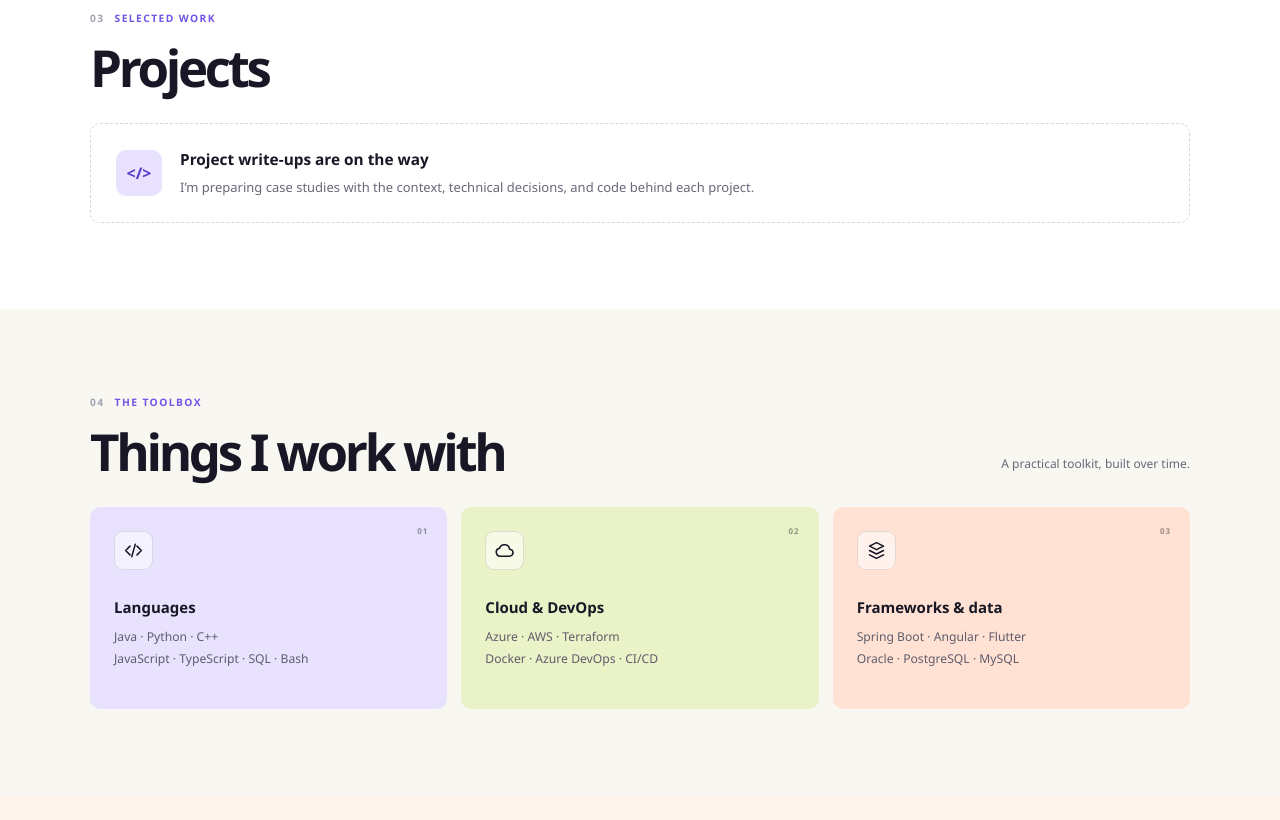
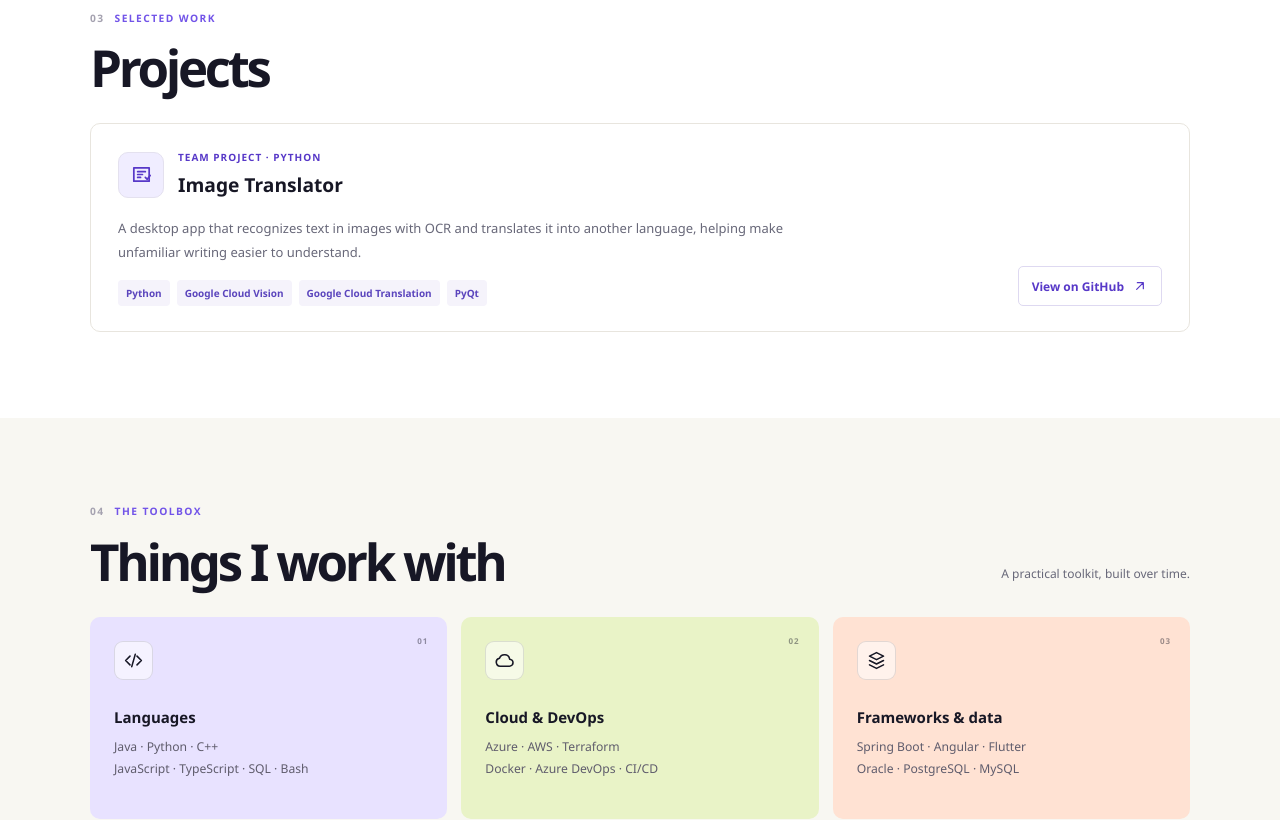
Before and after one commit to alnidu1/alnidu1.github.io, an Angular app: page / in a window 1280 px wide. Shown: the part 1640-2460 px from the top of the page. Built offline with nearby package versions, Linux system fonts and the light colour scheme.

Commit message:
Add college project

```diff
--- a/src/app/app.component.html
+++ b/src/app/app.component.html
@@ -131,13 +131,30 @@
           <h2 class="section-heading">Projects</h2>
         </div>
       </div>
-      <div class="project-empty-state">
-        <span class="project-empty-mark" aria-hidden="true">&lt;/&gt;</span>
-        <div>
-          <h3>Project write-ups are on the way</h3>
-          <p>I’m preparing case studies with the context, technical decisions, and code behind each project.</p>
+      <article class="project-card">
+        <div class="project-card-main">
+          <div class="project-card-heading">
+            <span class="project-mark" aria-hidden="true">
+              <svg viewBox="0 0 24 24" fill="none" stroke="currentColor" stroke-width="1.8" stroke-linecap="round" stroke-linejoin="round"><path d="M4 5h16v14H4zM8 9h8M8 12h5M8 15h3"/><path d="m16 15 2 2 3-4"/></svg>
+            </span>
+            <div>
+              <p class="project-eyebrow">TEAM PROJECT · PYTHON</p>
+              <h3>Image Translator</h3>
+            </div>
+          </div>
+          <p class="project-description">A desktop app that recognizes text in images with OCR and translates it into another language, helping make unfamiliar writing easier to understand.</p>
+          <ul class="project-tags" aria-label="Technologies used">
+            <li>Python</li>
+            <li>Google Cloud Vision</li>
+            <li>Google Cloud Translation</li>
+            <li>PyQt</li>
+          </ul>
         </div>
-      </div>
+        <a class="project-link" href="https://github.com/CS340-19/image_translator" target="_blank" rel="noopener noreferrer" aria-label="View Image Translator on GitHub">
+          View on GitHub
+          <svg viewBox="0 0 24 24" fill="none" stroke="currentColor" stroke-width="1.8" stroke-linecap="round" stroke-linejoin="round" aria-hidden="true"><path d="M7 17 17 7M8 7h9v9"/></svg>
+        </a>
+      </article>
     </div>
   </section>
 
--- a/src/assets/js/scroll-reveal.js
+++ b/src/assets/js/scroll-reveal.js
@@ -1,7 +1,7 @@
 (function () {
   const initializeScrollReveals = () => {
     const targets = document.querySelectorAll(
-      '.hero-card, .intro-grid > div, .experience-card, .project-empty-state, .skill-card, .education-card, .contact-card'
+      '.hero-card, .intro-grid > div, .experience-card, .project-card, .skill-card, .education-card, .contact-card'
     );
 
     if (!targets.length) {
--- a/src/styles.css
+++ b/src/styles.css
@@ -506,39 +506,109 @@ a:focus-visible {
   background: var(--white);
 }
 
-.project-empty-state {
+.project-card {
+  display: flex;
+  align-items: flex-end;
+  justify-content: space-between;
+  gap: 28px;
+  border: 1px solid var(--line);
+  border-radius: 10px;
+  padding: 25px 27px;
+  background: var(--white);
+}
+
+.project-card-main {
+  min-width: 0;
+}
+
+.project-card-heading {
   display: flex;
   align-items: center;
-  gap: 18px;
-  border: 1px dashed #d8d3e7;
-  border-radius: 10px;
-  padding: 23px 25px;
-  background: #fff;
+  gap: 14px;
 }
 
-.project-empty-mark {
+.project-mark {
   display: grid;
   width: 46px;
   height: 46px;
   flex: 0 0 46px;
   place-items: center;
+  border: 1px solid #e4e1ef;
   border-radius: 10px;
-  background: #e8e2ff;
+  background: #f0edff;
   color: var(--purple-dark);
-  font-size: 16px;
-  font-weight: 750;
 }
 
-.project-empty-state h3 {
+.project-mark svg {
+  width: 23px;
+  height: 23px;
+}
+
+.project-eyebrow {
+  margin: 0 0 3px;
+  color: var(--purple-dark);
+  font-size: 10px;
+  font-weight: 750;
+  letter-spacing: .1em;
+}
+
+.project-card h3 {
   margin: 0;
   color: var(--ink);
-  font-size: clamp(15px, 1.2vw, 18px);
+  font-size: clamp(18px, 1.5vw, 21px);
 }
 
-.project-empty-state p {
-  margin: 5px 0 0;
+.project-description {
+  max-width: 690px;
+  margin: 17px 0 0;
   color: var(--muted);
   font-size: clamp(13px, .95vw, 15px);
+  line-height: 1.8;
+}
+
+.project-tags {
+  display: flex;
+  flex-wrap: wrap;
+  gap: 7px;
+  margin: 16px 0 0;
+  padding: 0;
+  list-style: none;
+}
+
+.project-tags li {
+  border-radius: 4px;
+  padding: 5px 8px;
+  background: #f5f3fb;
+  color: #5b45bd;
+  font-size: 10px;
+  font-weight: 700;
+}
+
+.project-link {
+  display: inline-flex;
+  min-height: 40px;
+  flex: 0 0 auto;
+  align-items: center;
+  justify-content: center;
+  gap: 8px;
+  border: 1px solid #ded9f1;
+  border-radius: 5px;
+  padding: 0 13px;
+  color: var(--purple-dark);
+  font-size: 12px;
+  font-weight: 750;
+  text-decoration: none;
+  transition: background .18s ease, border-color .18s ease;
+}
+
+.project-link:hover {
+  border-color: var(--purple);
+  background: #f0edff;
+}
+
+.project-link svg {
+  width: 16px;
+  height: 16px;
 }
 
 .section-header {
@@ -1165,16 +1235,15 @@ a:focus-visible {
 }
 
 @media (max-width: 580px) {
-  .project-empty-state {
+  .project-card {
     align-items: flex-start;
-    gap: 13px;
-    padding: 18px 16px;
+    flex-direction: column;
+    gap: 18px;
+    padding: 20px 18px;
   }
 
-  .project-empty-mark {
-    width: 40px;
-    height: 40px;
-    flex-basis: 40px;
+  .project-description {
+    margin-top: 14px;
   }
 }
 
```
Also changed, not shown: 5 other files (tests, documents, lock files or other folders).
